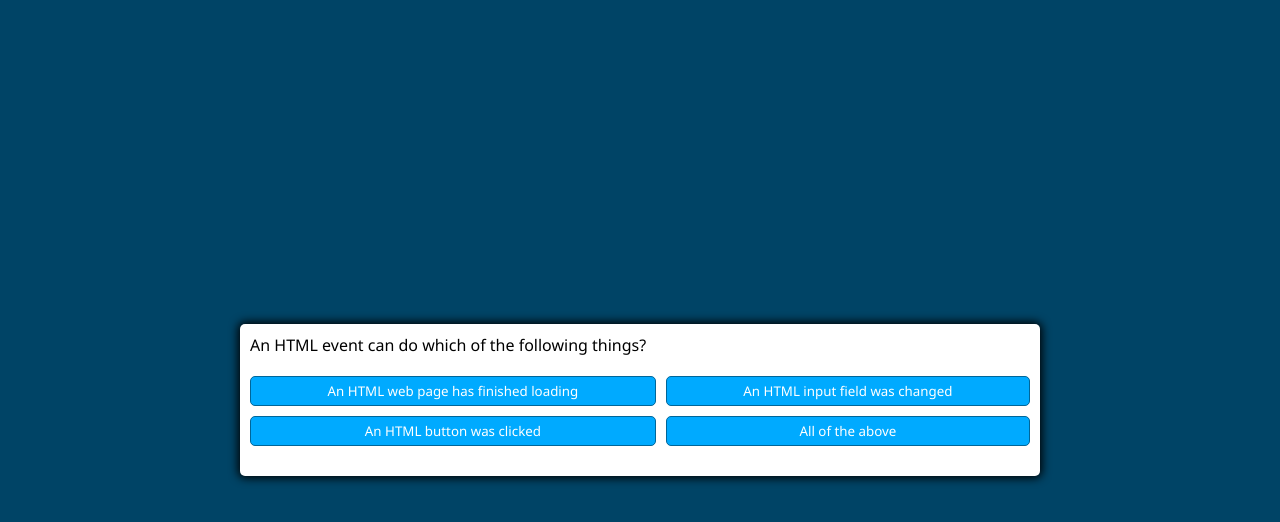
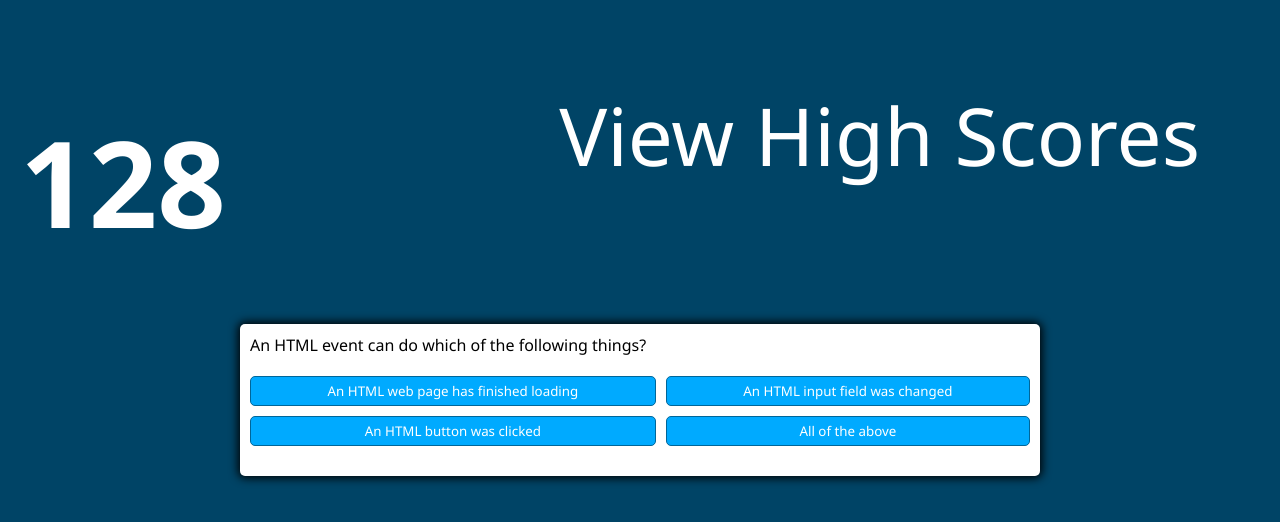
Before and after one commit to Emmanuel6093/code-quiz, a plain HTML site: page index.html in a window 1280 px wide. Both pictures are taken after a click on the button "Start". Drawn offline with Linux system fonts and the light colour scheme.

Commit message:
highscore and timer

```diff
--- a/assets /script.js
+++ b/assets /script.js
@@ -5,6 +5,8 @@ const questionContainerElement = document.getElementById
 const questionElement = document.getElementById('question')
 const answerButtonsElement = document.getElementById
 ('answer-buttons')
+
+
 
 let shuffledQuestions, currentQuestionIndex
 
@@ -16,6 +18,20 @@ nextButton.addEventListener('click', () => {
 })
 
 function startGame() {
+
+    // timer starts when start button is clicked
+    var counter = 130;
+setInterval( function (){
+    counter--;
+
+    if (counter >=0){
+        id = document.getElementById('count');
+        id.innerHTML = counter;
+    }
+
+
+}, 1000);
+
     startButton.classList.add('hide')
     shuffledQuestions = questions.sort(() => Math.random() - .5)
     currentQuestionIndex = 0
@@ -40,9 +56,11 @@ function showQuestion(question) {
         button.addEventListener('click', selectAnswer)
         answerButtonsElement.appendChild(button)
     })
+
 }
 
 function resetState () {
+    clearStatusClass(document.body)
     nextButton.classList.add('hide')
     while (answerButtonsElement.firstChild) {
         answerButtonsElement.removeChild
@@ -59,9 +77,10 @@ function selectAnswer(e) {
     })
     if (shuffledQuestions.length > currentQuestionIndex + 1) {
         nextButton.classList.remove('hide')
-    } else
+    } else {
     startButton.innerText = 'Restart'
     startButton.classList.remove('hide')
+    }
 }
 
 function setStatusClass(element, correct) {
@@ -108,7 +127,7 @@ const questions = [
         ]
     },
     {
-        question: 'In Javascript, which data types can ONLY two values?',
+        question: 'In Javascript, which data types can have ONLY two values?',
         answers: [
             { text: 'Arrays', correct: false },
             { text: 'Objects', correct: false },
--- a/assets /style.css
+++ b/assets /style.css
@@ -83,3 +83,30 @@ body.wrong {
 .hide {
     display: none;
 }
+
+.timer {
+   position: absolute;
+   top: 0px;
+   left: 0px;
+   padding: 20px;
+   color: white;
+   cursor: not-allowed;
+   font-size: 60px;
+}
+
+#viewHighScore {
+    position: absolute;
+    top: 0px;
+    right: 0px;
+    font-size: 80px;
+    padding: 40px;
+    margin: 40px;
+    text-decoration: none;
+    color: white;
+}
+
+#viewHighScore:hover {
+    font-size: 90px;
+    text-decoration: none;
+    color: hsl(var(--hue), 100%, 50%);
+}
--- a/index.html
+++ b/index.html
@@ -6,8 +6,20 @@
     <link rel="stylesheet" href="assets /style.css" />
     <title>Emmanuel Code Quiz</title>
 </head>
+
 <body>
+
+    <div class="timer">
+        <h1 id="count">130</h1>
+    </div>
+
+    <div>
+        <a href="#" id="viewHighScore">View High Scores</a>
+      </div>
+
     <div class="container">
+
+
         <div id="question-container" class="hide">
             <div id="question">Question</div>
             <div id="answer-buttons" class="btn-grid">
@@ -22,9 +34,7 @@
             <button id="start-btn" class="start-btn btn">Start</button>
             <button id="next-btn" class="next-btn btn hide">Next</button>
         </div>
-
-    </div>
-
+     </div>
     <script src="assets /script.js"></script>
 </body>
 </html>
```
Also changed, not shown: 1 other file.
